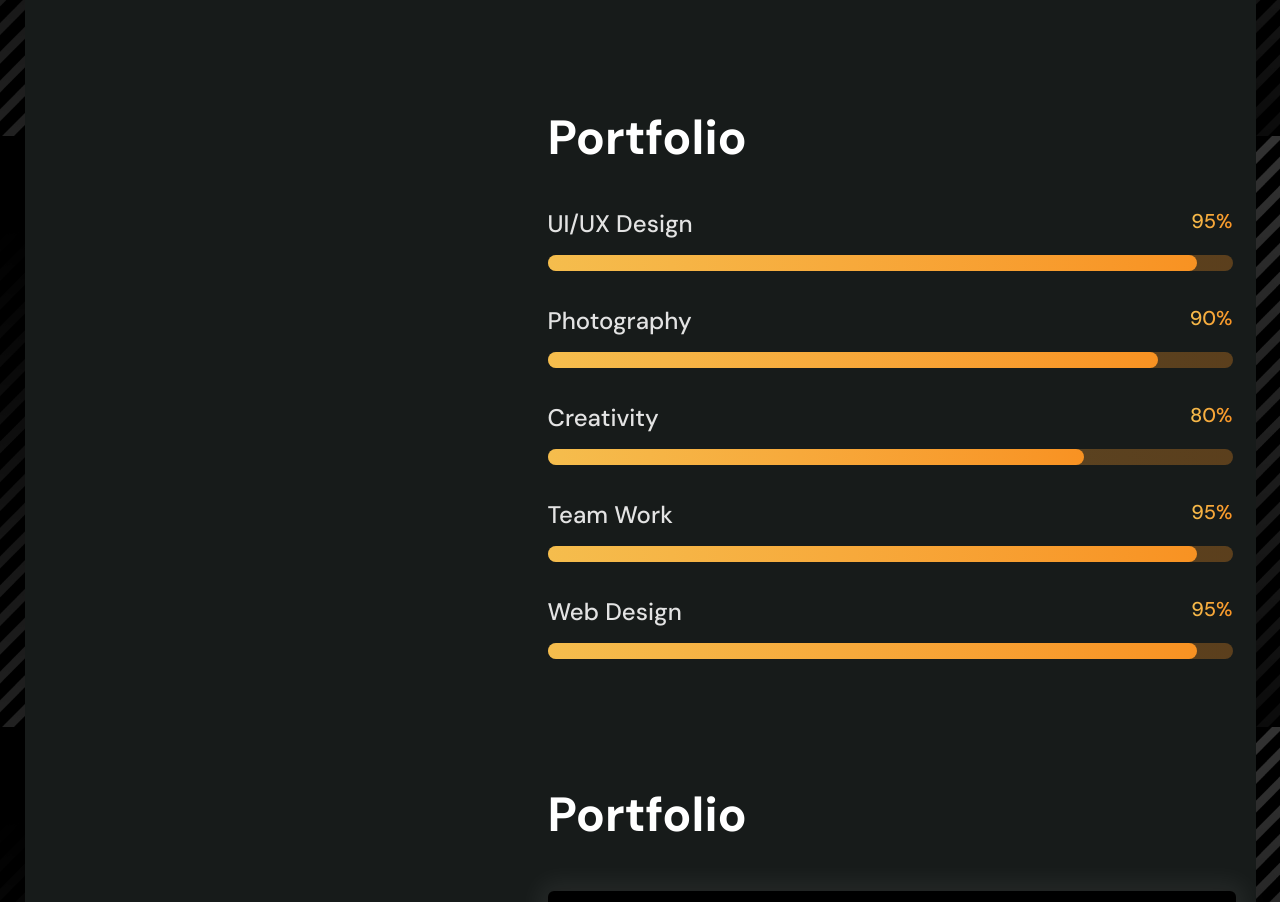
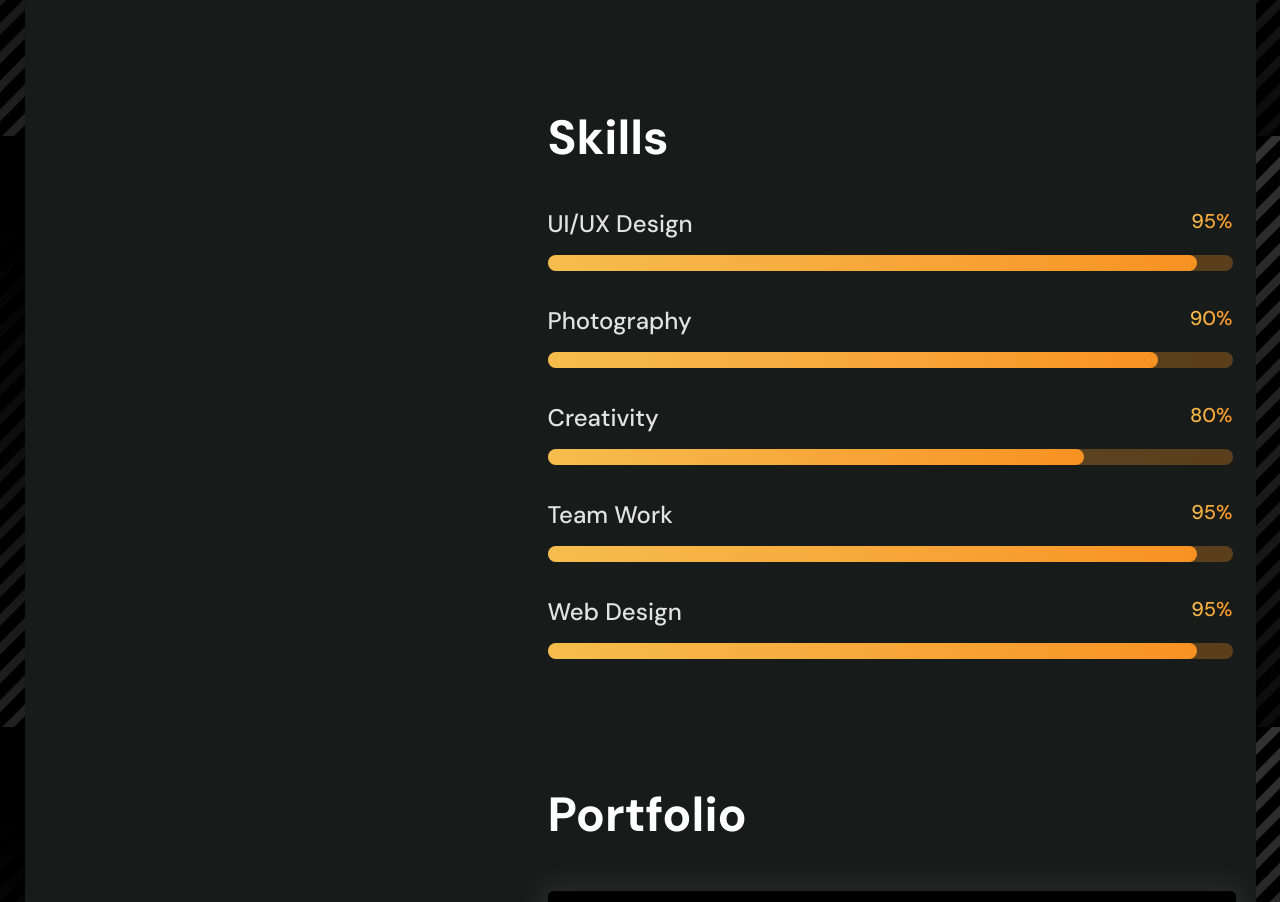
Before and after one commit to rijviislam/daryl-smith-portfolio, a website: page index.html in a window 1280 px wide. Shown: the part 2228-3130 px from the top of the page. Drawn offline with Linux system fonts and the light colour scheme; a script that the page names is missing.

Commit message:
revert: reverts a previous commit

```diff
--- a/index.html
+++ b/index.html
@@ -686,7 +686,7 @@
                 <h2
                   class="text-[#FFFFFF] font-dm font-bold text-[48px] lg:w-[688px] max-w-full lg:text-start text-center"
                 >
-                  Portfolio
+                  Skills
                 </h2>
                 <div class="mt-8 flex flex-col gap-8">
                   <div class="w-full">
```
